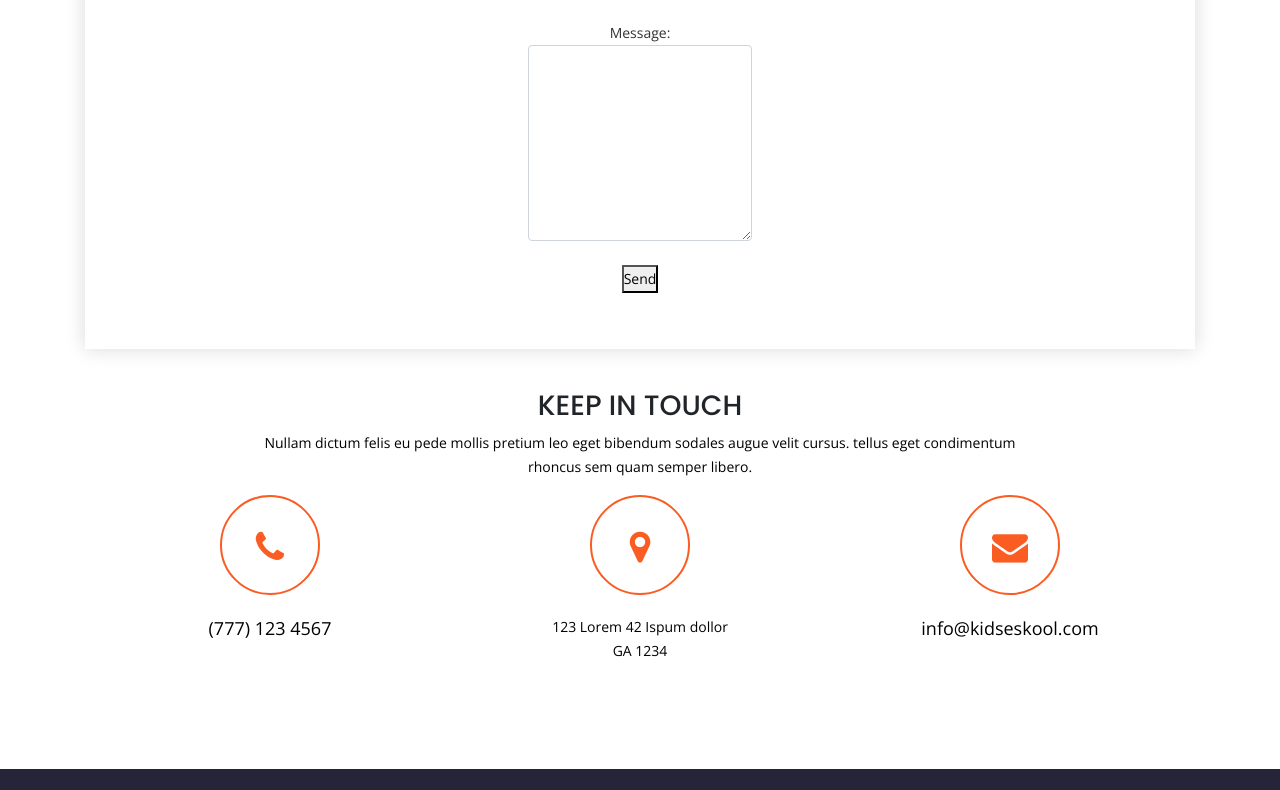
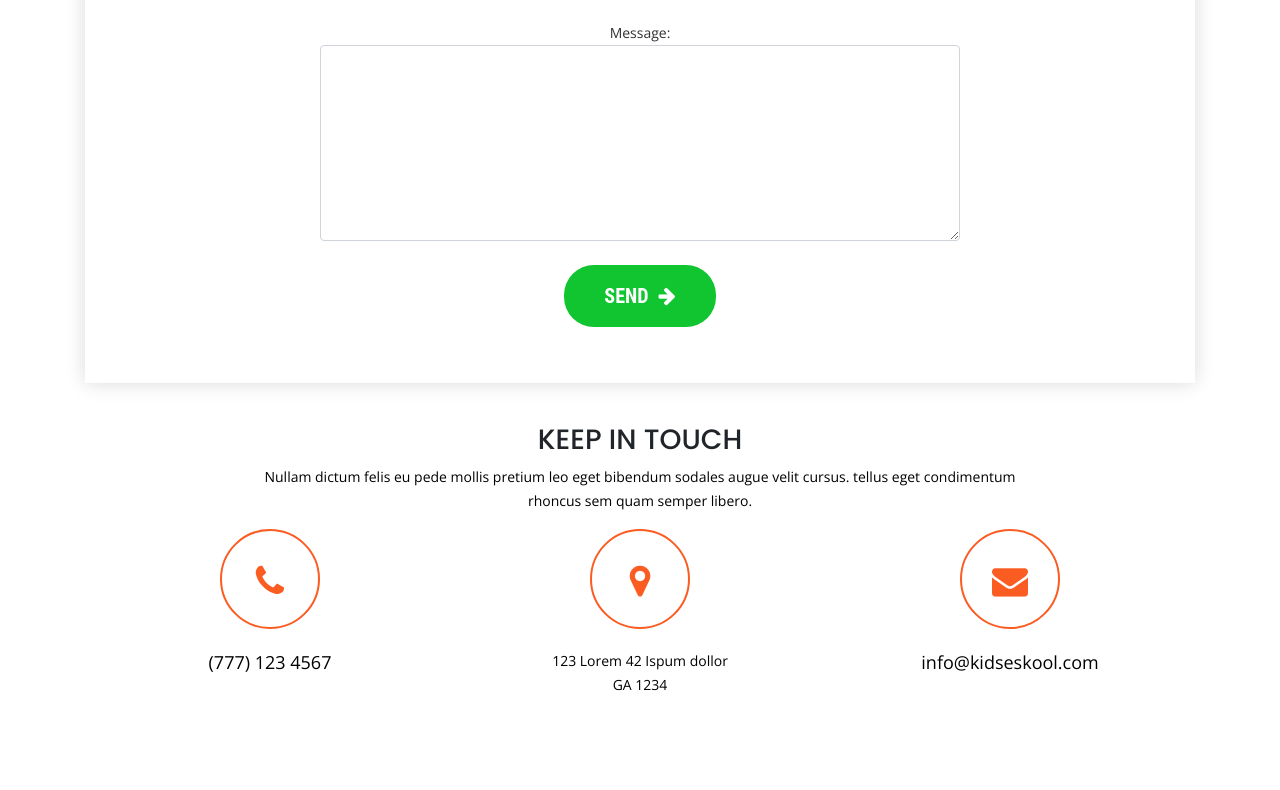
Before and after one commit to Hackerrr23/wusasi-school, a website: page contact-us.html in a window 1280 px wide. Shown: the part 780-1570 px from the top of the page. Drawn offline with nearby package versions, Linux system fonts and the light colour scheme.

Commit message:
testing contact again

```diff
--- a/contact-us.html
+++ b/contact-us.html
@@ -187,9 +187,11 @@
 											<textarea class="form-control" name="message"></textarea
 										></label>
 									</p>
-									<p>
-										<button type="submit">Send</button>
-									</p>
+									<div class="buttom">
+										<a href="about.html" class="slidebtn buttomButtom"
+											>Send<i class="fa fa-arrow-right" aria-hidden="true"></i
+										></a>
+									</div>
 								</form>
 								<!-- END IF MAIL SENT SUCCESSFULLY -->
 								<!-- <form id="contact" name="contactUS" netlify data-netlify="true">
--- a/css/style.css
+++ b/css/style.css
@@ -2775,10 +2775,16 @@ blockquote:after {
 .about-wrap2 {
     height: 70vh;
 }
+.form-control {
+    width: 30vw;
+}
 
 @media only screen and (min-width: 900px) {
     .learning-pointes, .readmoreHaha {
        display: none;
+    }
+    .form-control {
+        width: 50vw;
     }
   }
   @media only screen and (max-width: 768px) {
@@ -2787,11 +2793,15 @@ blockquote:after {
         display: flex;
         width: 50vw;
     }
+    .form-control {
+        width: 50vw;
+    }
   }
 @media only screen and (max-width: 600px) {
     .learning-pointes {
         margin-top: 52vh;
     }
+
   }
 
   @media only screen and (min-width: 300px) {
```
